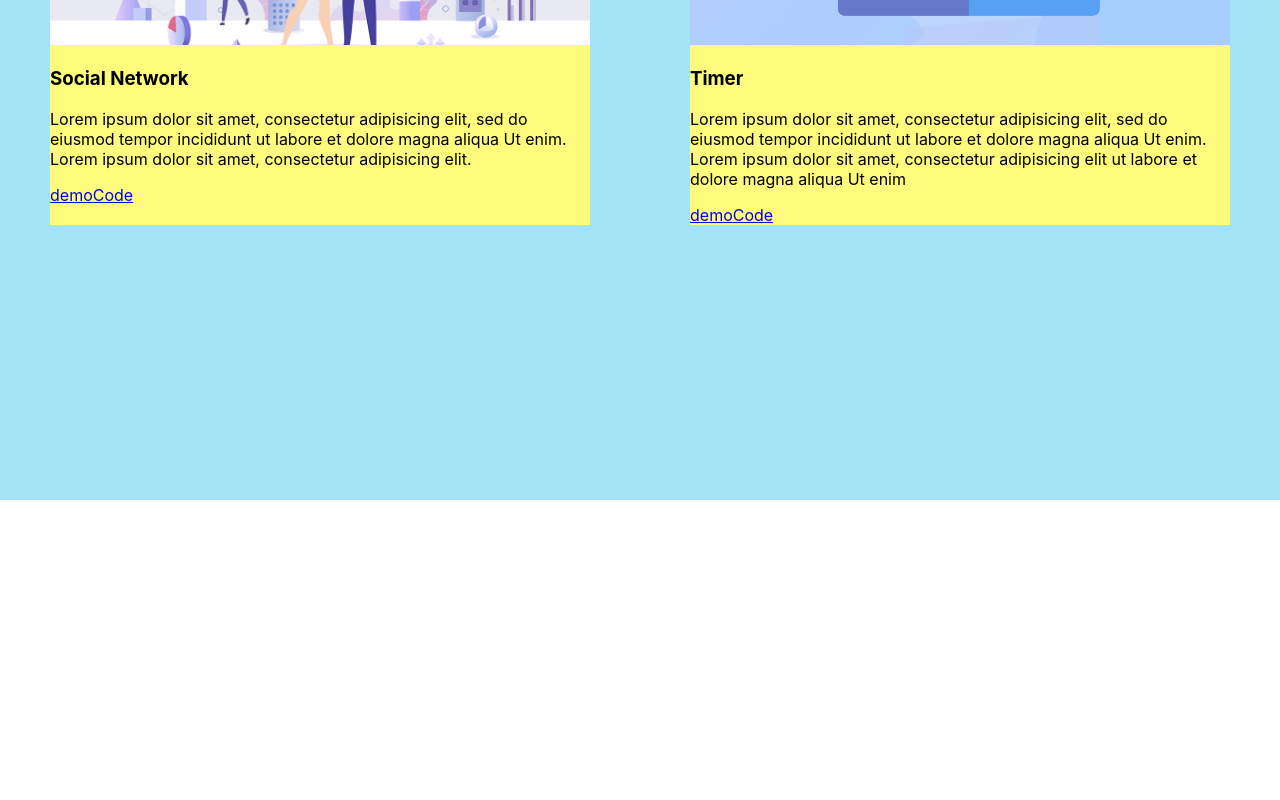
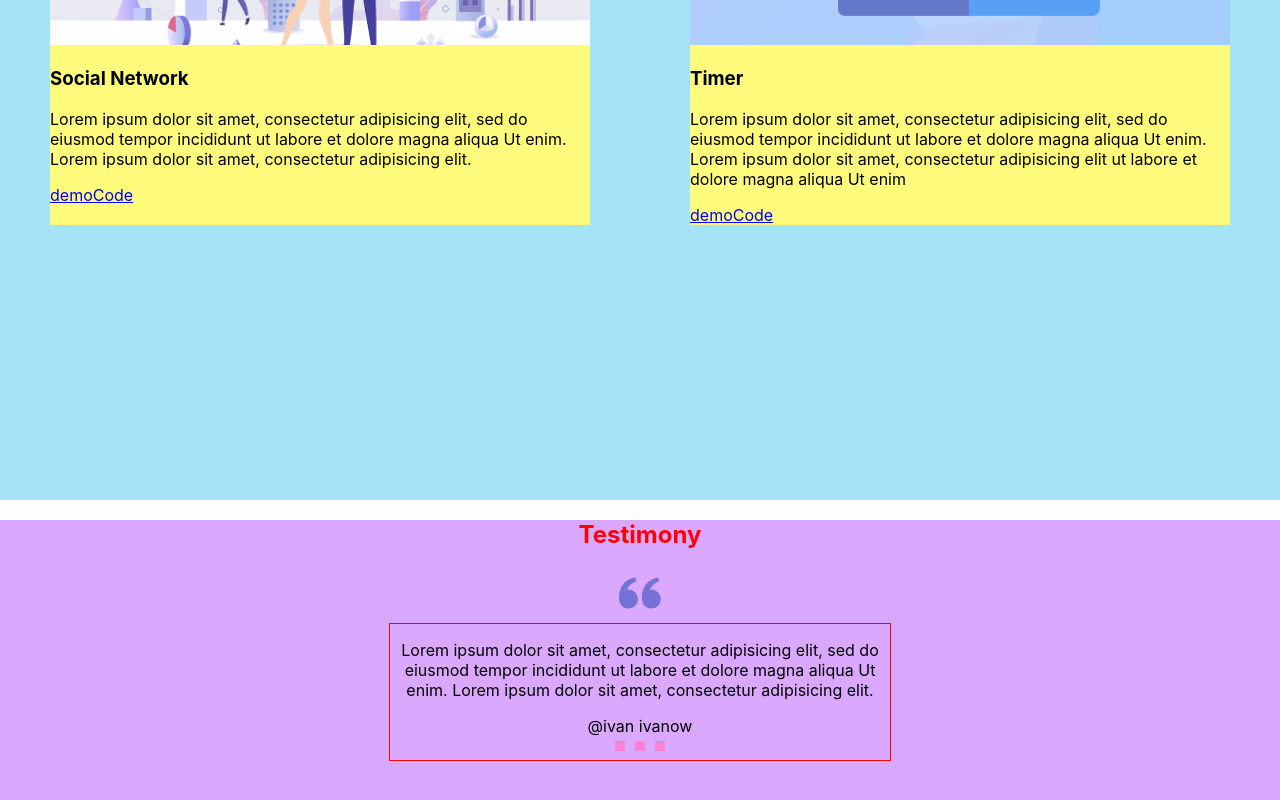
Before and after one commit to Moi-glaza-vezde/portfolio1, a React app: page / in a window 1280 px wide. Shown: the part 1994-2794 px from the top of the page. Before the commit the page ends 2494 px from the top, so only its background shows below. Built offline with nearby package versions, Linux system fonts and the light colour scheme.

Commit message:
testimone

```diff
--- a/src/App.tsx
+++ b/src/App.tsx
@@ -4,6 +4,7 @@
 import { Main } from './layout/sections/main/Main';
 import { Skills } from './layout/sections/skills/Skills';
 import { Works } from './layout/sections/works/Works';
+import { Testimony } from './layout/sections/testimony/Testimony';
 
 function App() {
    return (
@@ -12,6 +13,7 @@
          <Main />
          <Skills />
          <Works />
+         <Testimony />
       </div>
    );
 }
--- /dev/null
+++ b/src/components/slider/Slider.tsx
@@ -0,0 +1,52 @@
+import React from 'react';
+import styled from 'styled-components';
+import { FlexWrapper } from '../FlexWrapper';
+
+export const Slider = () => {
+   return (
+      <StyledSlider>
+         <FlexWrapper>
+            <Slide>
+               <Text>
+                  Lorem ipsum dolor sit amet, consectetur adipisicing elit, sed do eiusmod tempor
+                  incididunt ut labore et dolore magna aliqua Ut enim. Lorem ipsum dolor sit amet,
+                  consectetur adipisicing elit.
+               </Text>
+               <Name>@ivan ivanow</Name>
+            </Slide>
+         </FlexWrapper>
+         <Pagination>
+            <span></span>
+            <span></span>
+            <span></span>
+         </Pagination>
+      </StyledSlider>
+   );
+};
+
+const StyledSlider = styled.div`
+   border: 1px solid red;
+   max-width: 500px;
+   display: flex;
+   flex-direction: column;
+   align-items: center;
+`;
+
+const Slide = styled.div`
+   text-align: center;
+   // margin: 0 auto;
+`;
+
+const Text = styled.p``;
+
+const Name = styled.span``;
+
+const Pagination = styled.div`
+   span {
+      display: inline-block;
+      width: 10px;
+      height: 10px;
+      background-color: #ff82d5;
+      margin: 5px;
+   }
+`;
--- /dev/null
+++ b/src/layout/sections/testimony/Testimony.tsx
@@ -0,0 +1,23 @@
+import React from 'react';
+import styled from 'styled-components';
+import { SectionTitle } from '../../../components/SectionTitle';
+import { Icon } from '../../../components/icon/Icon';
+import { Slider } from '../../../components/slider/Slider';
+import { FlexWrapper } from '../../../components/FlexWrapper';
+
+export const Testimony = () => {
+   return (
+      <StyledTestimony>
+         <SectionTitle>Testimony</SectionTitle>
+         <FlexWrapper direction="column" align={'center'}>
+            <Icon iconId={'quote'} />
+            <Slider />
+         </FlexWrapper>
+      </StyledTestimony>
+   );
+};
+
+const StyledTestimony = styled.section`
+   min-height: 50vh;
+   background-color: #aa3bff70;
+`;
```
